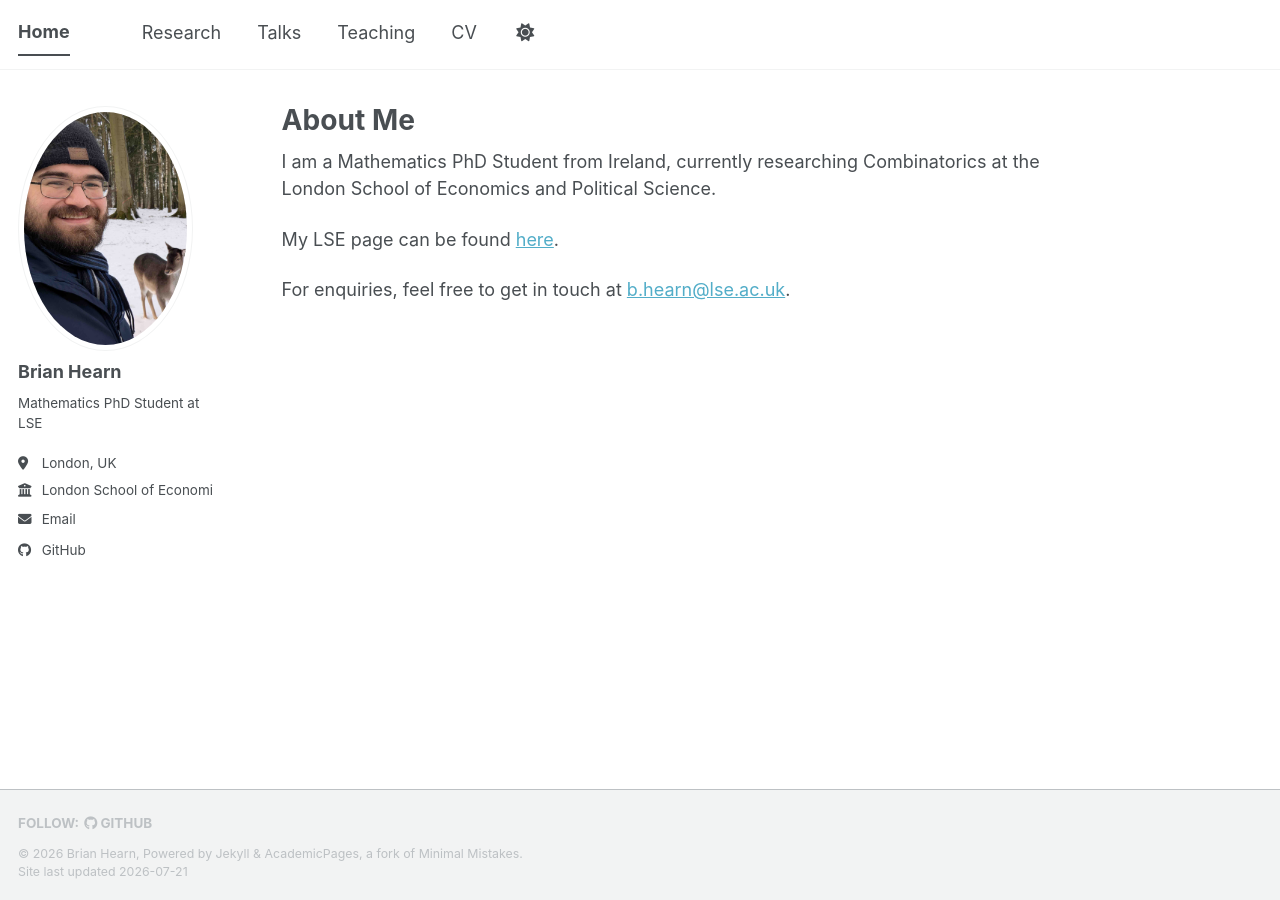
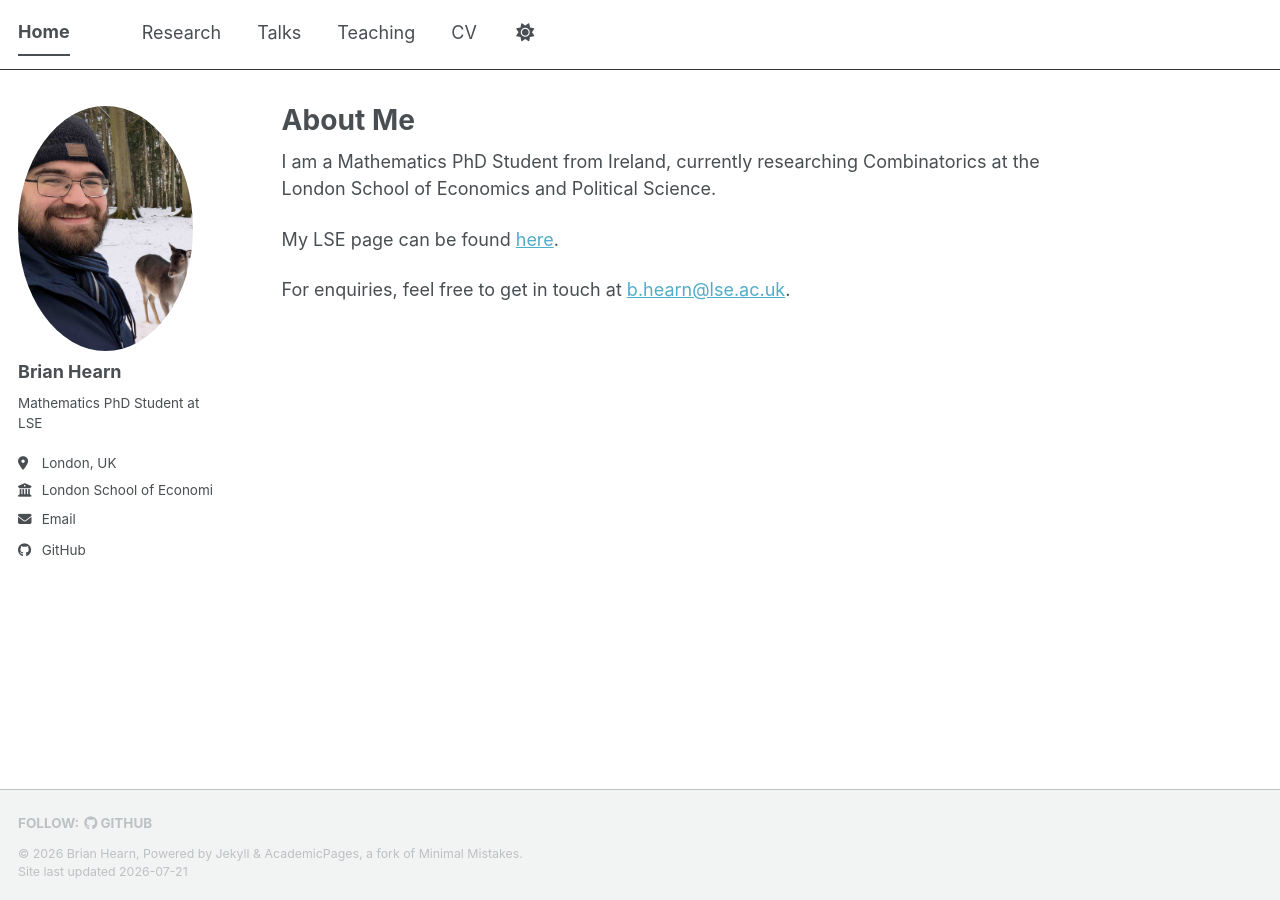
Before and after one commit to brian-hearn/brian-hearn.github.io, a Jekyll site: the page built from _pages/about.md, in a window 1280 px wide. Built offline with Jekyll 4.4.1, drawn with Linux system fonts in a browser that asks for light colours; a script bundle is joined from its source files by our own code; library files that are not in the unit come from our copies.

Commit message:
feat: changes to profile pic

```diff
--- a/_sass/layout/_sidebar.scss
+++ b/_sass/layout/_sidebar.scss
@@ -164,8 +164,10 @@
     border-radius: 50%;
 
     @include breakpoint($large) {
-      padding: 5px;
-      border: 1px solid var(--global-border-color);
+      // padding: 5px;
+      padding: 0px;
+      // border: 1px solid var(--global-border-color);
+      border: 0px solid var(--global-border-color);
     }
   }
 }
--- a/_sass/theme/_default_light.scss
+++ b/_sass/theme/_default_light.scss
@@ -31,7 +31,8 @@ $sidebar-screen-min-width   : 1024px;
     --global-base-color                 : #{$primary-color};
     --global-bg-color                   : #fff;
     --global-footer-bg-color            : #f2f3f3;
-    --global-border-color               : #{$lighter-gray};
+    // --global-border-color               : #{$lighter-gray};
+    --global-border-color               :  #{$darker-gray};
     --global-dark-border-color          : #bdc1c4;
     --global-code-background-color      : #fafafa;
     --global-code-text-color            : #{$darker-gray};
```
